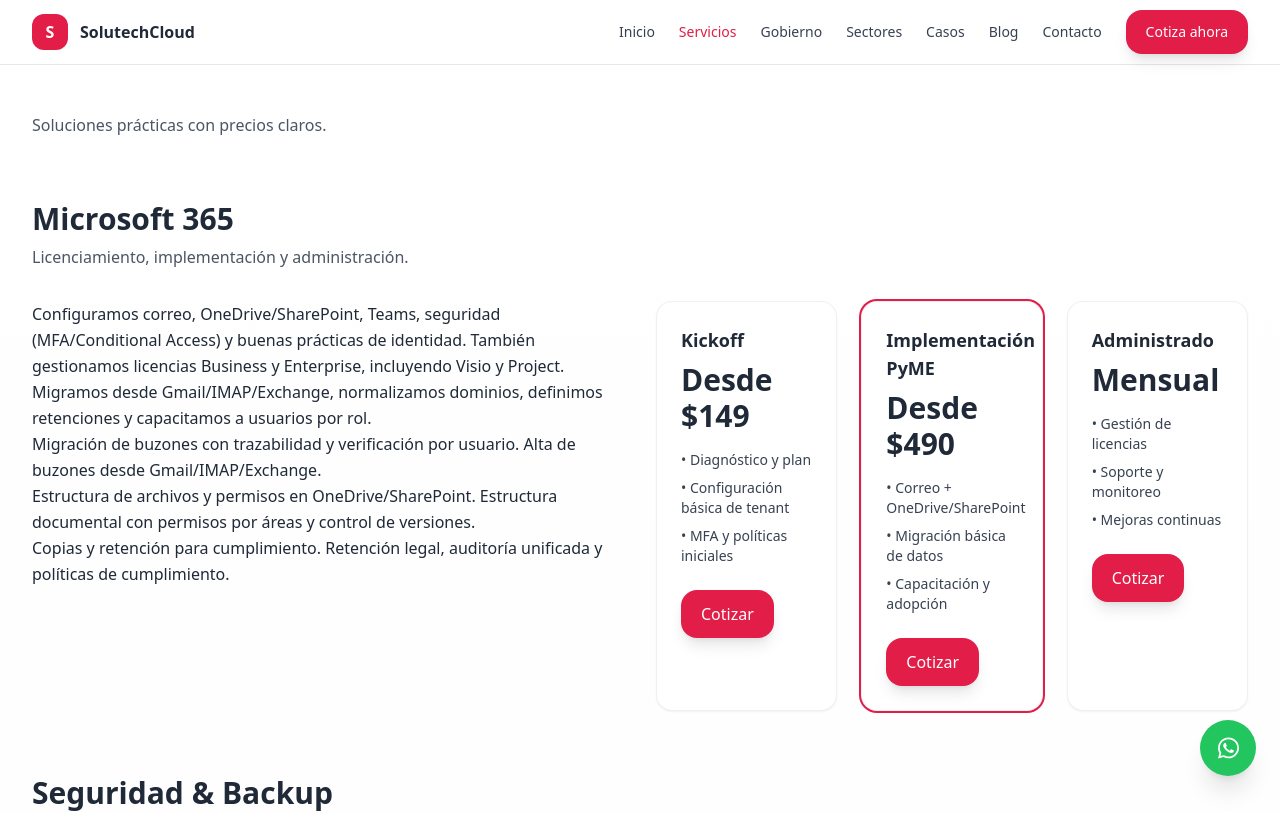
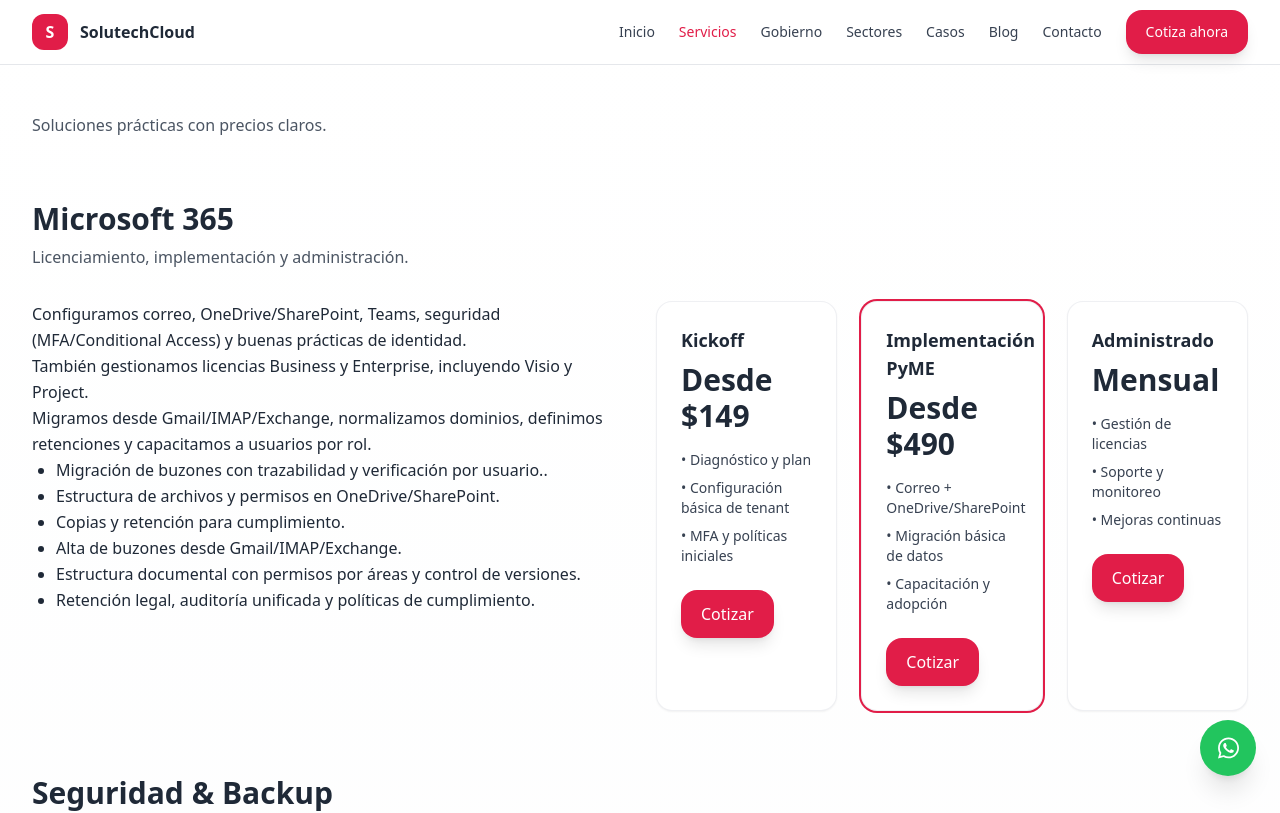
Before and after one commit to vasquezandres/solutechcloud, a Next.js app: page /servicios in a window 1280 px wide. Shown: the top 813 px of the page. Built offline with nearby package versions, Linux system fonts and the light colour scheme.

Commit message:
salto de lineas

```diff
--- a/app/servicios/page.tsx
+++ b/app/servicios/page.tsx
@@ -18,14 +18,17 @@
           <div className="prose max-w-none">
             <p>
               Configuramos correo, OneDrive/SharePoint, Teams, seguridad
-              (MFA/Conditional Access) y buenas prácticas de identidad.
-              También gestionamos licencias Business y Enterprise, incluyendo
-              Visio y Project. Migramos desde Gmail/IMAP/Exchange, normalizamos dominios, definimos retenciones y capacitamos a usuarios por rol.
+              (MFA/Conditional Access) y buenas prácticas de identidad.<br/>También gestionamos licencias Business y Enterprise,
+              incluyendo Visio y Project.<br/>Migramos desde Gmail/IMAP/Exchange, normalizamos dominios,
+              definimos retenciones y capacitamos a usuarios por rol.
             </p>
-            <ul>
-              <li>Migración de buzones con trazabilidad y verificación por usuario. Alta de buzones desde Gmail/IMAP/Exchange.</li>
-              <li>Estructura de archivos y permisos en OneDrive/SharePoint. Estructura documental con permisos por áreas y control de versiones.</li>
-              <li>Copias y retención para cumplimiento. Retención legal, auditoría unificada y políticas de cumplimiento.</li>
+            <ul className="list-disc pl-6">
+              <li>Migración de buzones con trazabilidad y verificación por usuario..</li>
+              <li>Estructura de archivos y permisos en OneDrive/SharePoint.</li>
+              <li>Copias y retención para cumplimiento. </li>
+              <li>Alta de buzones desde Gmail/IMAP/Exchange.</li>
+              <li>Estructura documental con permisos por áreas y control de versiones.</li>
+              <li>Retención legal, auditoría unificada y políticas de cumplimiento.</li>
             </ul>
           </div>
           <PricingTable
```
